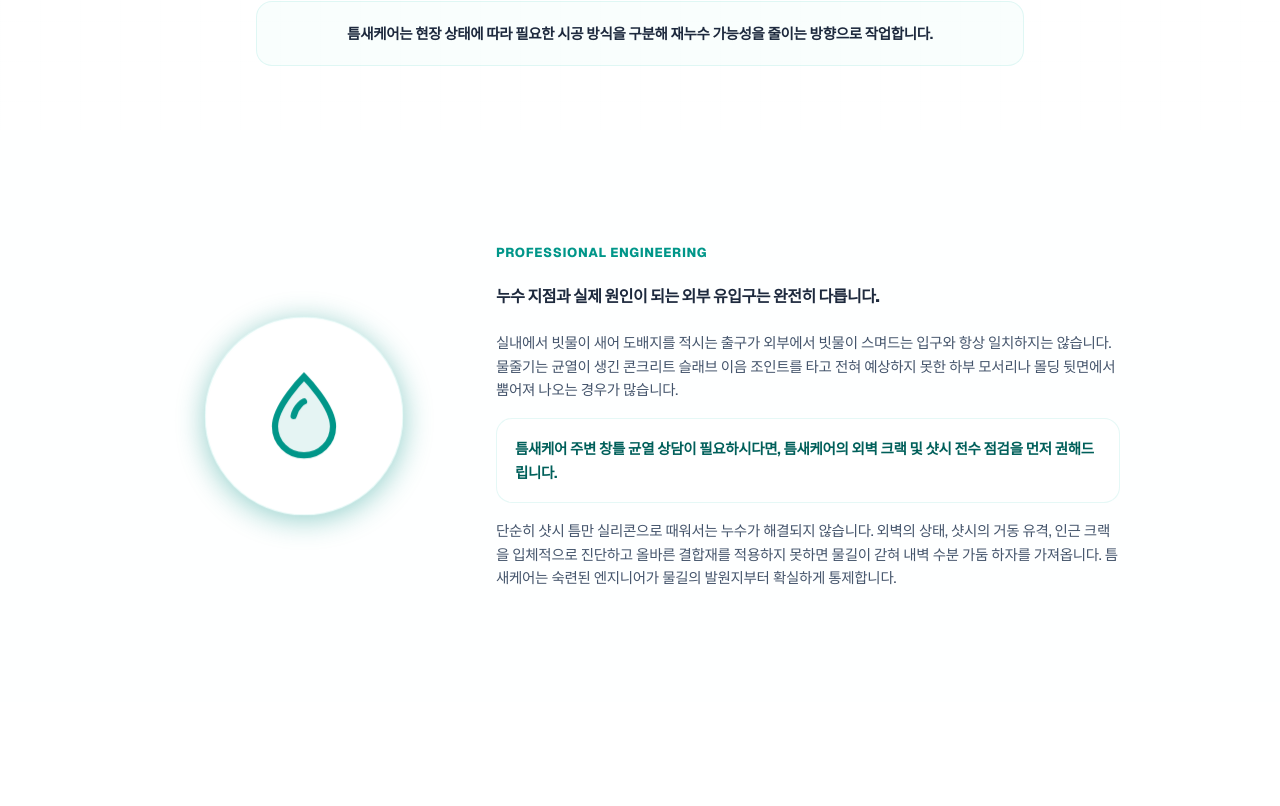
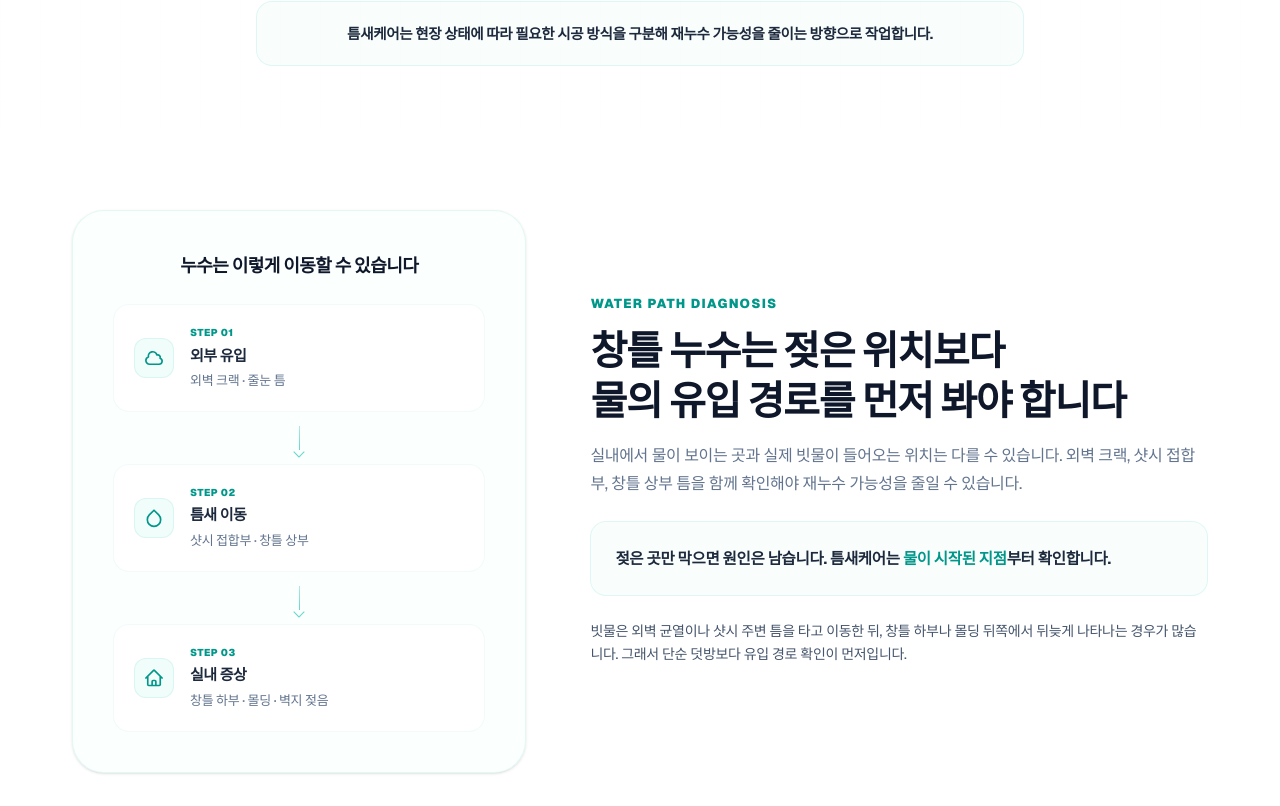
Before and after one commit to wogus5695-ctrl/Ngyeonggi-rope-01, a Next.js app: page / in a window 1280 px wide. Shown: the part 3314-4120 px from the top of the page. Built offline with nearby package versions, Linux system fonts and the light colour scheme.

Commit message:
style: Redesign PROFESSIONAL ENGINEERING section to WATER PATH DIAGNOSIS

```diff
--- a/src/components/sections/WhyProfessional.tsx
+++ b/src/components/sections/WhyProfessional.tsx
@@ -1,5 +1,6 @@
+"use client";
+
 import React from "react";
-import { BRAND_HUB_CONTENT } from "@/data/brandHub";
 
 interface WhyProfessionalProps {
   locationName: string;
@@ -7,55 +8,120 @@ interface WhyProfessionalProps {
 }
 
 export default function WhyProfessional({ locationName, dynamicBanner }: WhyProfessionalProps) {
-  const content = BRAND_HUB_CONTENT;
+  return (
+    <section className="py-20 bg-white relative overflow-hidden">
+      {/* Background soft decoration */}
+      <div className="absolute top-1/2 left-1/2 -translate-x-1/2 -translate-y-1/2 w-[500px] h-[500px] bg-teal-500/5 rounded-full blur-[120px] -z-10"></div>
 
-  return (
-    <section className="section-py bg-teal-50/10 relative overflow-hidden">
-      {/* Background soft light */}
-      <div className="absolute top-1/2 left-1/2 -translate-x-1/2 -translate-y-1/2 w-96 h-96 bg-teal-500/5 rounded-full blur-3xl -z-10"></div>
+      <div className="max-w-[1200px] mx-auto px-4 sm:px-6 lg:px-8 relative z-10">
 
-      <div className="max-w-5xl mx-auto px-4 sm:px-6 lg:px-8">
-        <div className="grid grid-cols-1 lg:grid-cols-12 gap-12 items-center">
+        {/* 2-Column Split: 40% Diagram / 60% Copy */}
+        <div className="flex flex-col lg:flex-row gap-12 lg:gap-16 items-center">
 
-          {/* Left Visual Icon Block */}
-          <div className="lg:col-span-4 flex justify-center">
-            <div className="w-48 h-48 rounded-full border border-teal-500/10 bg-white flex items-center justify-center shadow-lg relative pulse-button">
-              {/* Droplet SVG */}
-              <svg className="w-24 h-24 text-teal-600" viewBox="0 0 24 24" fill="none" xmlns="http://www.w3.org/2000/svg">
-                <path d="M12 2.5C12 2.5 19 9.5 19 14.5C19 18.366 15.866 21.5 12 21.5C8.13401 21.5 5 18.366 5 14.5C5 9.5 12 2.5 12 2.5Z" fill="currentColor" opacity="0.1" />
-                <path d="M12 2.5C12 2.5 19 9.5 19 14.5C19 18.366 15.866 21.5 12 21.5C8.13401 21.5 5 18.366 5 14.5C5 9.5 12 2.5 12 2.5Z" stroke="currentColor" strokeWidth="1.5" />
-                <path d="M9.5 12c.5-2.5 2.5-3.5 2.5-3.5" stroke="currentColor" strokeWidth="1.5" strokeLinecap="round" />
-              </svg>
+          {/* Left: Diagram Card (40%) */}
+          <div className="w-full lg:w-[40%] bg-[#f0fdfa]/30 border border-teal-500/10 rounded-[32px] p-8 sm:p-10 shadow-sm shrink-0 space-y-6 order-2 lg:order-1">
+            <h3 className="text-[18px] font-extrabold text-slate-900 tracking-tight text-center">
+              누수는 이렇게 이동할 수 있습니다
+            </h3>
+
+            {/* 3-Step Flow Diagram */}
+            <div className="space-y-1">
+
+              {/* Step 1 */}
+              <div className="flex gap-4 items-center bg-white p-5 rounded-2xl border border-teal-500/5 shadow-3xs transition-all duration-300 hover:border-teal-500/10">
+                <div className="w-10 h-10 bg-teal-50 rounded-xl text-teal-600 shrink-0 flex items-center justify-center border border-teal-500/10 shadow-3xs">
+                  {/* 외부 유입 아이콘: 구름과 비 */}
+                  <svg className="w-5 h-5 text-teal-600" fill="none" stroke="currentColor" strokeWidth="2" viewBox="0 0 24 24">
+                    <path strokeLinecap="round" strokeLinejoin="round" d="M2.25 15a4.5 4.5 0 004.5 4.5H18a3.75 3.75 0 001.332-7.257 3 3 0 00-3.758-3.848 5.25 5.25 0 00-10.233 2.33A4.502 4.502 0 002.25 15z" />
+                  </svg>
+                </div>
+                <div className="space-y-0.5">
+                  <span className="text-[10px] font-black text-teal-600 tracking-wider uppercase block">STEP 01</span>
+                  <h4 className="text-[15px] font-bold text-slate-800">외부 유입</h4>
+                  <p className="text-[13px] text-slate-500 font-medium">외벽 크랙 · 줄눈 틈</p>
+                </div>
+              </div>
+
+              {/* Connector line with Down Arrow */}
+              <div className="flex justify-center py-2.5">
+                <div className="h-6 w-[1px] bg-gradient-to-b from-teal-500/30 to-teal-500/60 relative">
+                  <div className="absolute -bottom-1.5 left-1/2 -translate-x-1/2 w-2 h-2 border-r border-b border-teal-500/60 rotate-45"></div>
+                </div>
+              </div>
+
+              {/* Step 2 */}
+              <div className="flex gap-4 items-center bg-white p-5 rounded-2xl border border-teal-500/5 shadow-3xs transition-all duration-300 hover:border-teal-500/10">
+                <div className="w-10 h-10 bg-teal-50 rounded-xl text-teal-600 shrink-0 flex items-center justify-center border border-teal-500/10 shadow-3xs">
+                  {/* 틈새 이동 아이콘: 물방울 보조 아이콘 */}
+                  <svg className="w-5 h-5 text-teal-600" fill="none" stroke="currentColor" strokeWidth="2" viewBox="0 0 24 24">
+                    <path strokeLinecap="round" strokeLinejoin="round" d="M12 2.69l5.66 5.66a8 8 0 1 1-11.31 0z" />
+                  </svg>
+                </div>
+                <div className="space-y-0.5">
+                  <span className="text-[10px] font-black text-teal-600 tracking-wider uppercase block">STEP 02</span>
+                  <h4 className="text-[15px] font-bold text-slate-800">틈새 이동</h4>
+                  <p className="text-[13px] text-slate-500 font-medium">샷시 접합부 · 창틀 상부</p>
+                </div>
+              </div>
+
+              {/* Connector line with Down Arrow */}
+              <div className="flex justify-center py-2.5">
+                <div className="h-6 w-[1px] bg-gradient-to-b from-teal-500/30 to-teal-500/60 relative">
+                  <div className="absolute -bottom-1.5 left-1/2 -translate-x-1/2 w-2 h-2 border-r border-b border-teal-500/60 rotate-45"></div>
+                </div>
+              </div>
+
+              {/* Step 3 */}
+              <div className="flex gap-4 items-center bg-white p-5 rounded-2xl border border-teal-500/5 shadow-3xs transition-all duration-300 hover:border-teal-500/10">
+                <div className="w-10 h-10 bg-teal-50 rounded-xl text-teal-600 shrink-0 flex items-center justify-center border border-teal-500/10 shadow-3xs">
+                  {/* 실내 증상 아이콘: 집 모양 */}
+                  <svg className="w-5 h-5 text-teal-600" fill="none" stroke="currentColor" strokeWidth="2" viewBox="0 0 24 24">
+                    <path strokeLinecap="round" strokeLinejoin="round" d="M2.25 12l8.954-8.955c.44-.439 1.152-.439 1.591 0L21.75 12M4.5 9.75v10.125c0 .621.504 1.125 1.125 1.125H9.75v-4.875c0-.621.504-1.125 1.125-1.125h2.25c.621 0 1.125.504 1.125 1.125V21h4.125c.621 0 1.125-.504 1.125-1.125V9.75M8.25 21h8.25" />
+                  </svg>
+                </div>
+                <div className="space-y-0.5">
+                  <span className="text-[10px] font-black text-teal-600 tracking-wider uppercase block">STEP 03</span>
+                  <h4 className="text-[15px] font-bold text-slate-800">실내 증상</h4>
+                  <p className="text-[13px] text-slate-500 font-medium">창틀 하부 · 몰딩 · 벽지 젖음</p>
+                </div>
+              </div>
+
             </div>
           </div>
 
-          {/* Right Text Copy */}
-          <div className="lg:col-span-8 space-y-6 text-center lg:text-left">
-            <div className="text-teal-600 text-[13px] font-extrabold tracking-wider uppercase">
-              Professional Engineering
+          {/* Right: Content Area (60%) */}
+          <div className="w-full lg:w-[60%] flex flex-col justify-center space-y-6 order-1 lg:order-2 max-w-[640px]">
+
+            <div className="space-y-3">
+              <div className="text-teal-600 text-[13px] font-black tracking-widest uppercase">
+                WATER PATH DIAGNOSIS
+              </div>
+              <h2 className="text-3xl sm:text-[36px] xl:text-[40px] font-black text-[#0f172a] tracking-tight leading-[1.25] mt-1">
+                창틀 누수는 젖은 위치보다<br className="hidden sm:inline" /> 물의 유입 경로를 먼저 봐야 합니다
+              </h2>
+              <p className="text-[15px] sm:text-[16px] text-slate-500 leading-[1.7] pt-1">
+                실내에서 물이 보이는 곳과 실제 빗물이 들어오는 위치는 다를 수 있습니다. 외벽 크랙, 샷시 접합부, 창틀 상부 틈을 함께 확인해야 재누수 가능성을 줄일 수 있습니다.
+              </p>
             </div>
 
-            <h2 className="text-2.5xl sm:text-3.5xl font-black text-slate-800 tracking-tight leading-tight">
-              {content.whyProfessionalTitle}
-            </h2>
-
-            <div className="text-[14.5px] text-slate-600 space-y-4 leading-relaxed max-w-2xl mx-auto lg:mx-0">
-              <p>
-                실내에서 빗물이 새어 도배지를 적시는 출구가 외부에서 빗물이 스며드는 입구와 항상 일치하지는 않습니다.
-                물줄기는 균열이 생긴 콘크리트 슬래브 이음 조인트를 타고 전혀 예상하지 못한 하부 모서리나 몰딩 뒷면에서 뿜어져 나오는 경우가 많습니다.
-              </p>
-
-              {/* 1번 동적 템플릿 문구 삽입: {지역명} {작업명} 상담이 필요하다면 틈새케어에서 창틀과 외벽 주변 상태를 먼저 확인합니다. */}
-              <p className="bg-white border border-teal-500/10 p-4.5 rounded-2xl font-bold text-teal-800 text-left">
-                {dynamicBanner || `${locationName} 주변 창틀 균열 상담이 필요하시다면, 틈새케어의 외벽 크랙 및 샷시 전수 점검을 먼저 권해드립니다.`}
-              </p>
-
-              <p>
-                단순히 샷시 틈만 실리콘으로 때워서는 누수가 해결되지 않습니다. 외벽의 상태, 샷시의 거동 유격, 인근 크랙을 입체적으로 진단하고 올바른 결합재를 적용하지 못하면 물길이 갇혀 내벽 수분 가둠 하자를 가져옵니다. 틈새케어는 숙련된 엔지니어가 물길의 발원지부터 확실하게 통제합니다.
+            {/* Highlight Note Box */}
+            <div className="p-6 bg-teal-50/40 border border-teal-500/10 rounded-2xl">
+              <p className="text-[14.5px] sm:text-[15.5px] font-bold text-slate-800 leading-relaxed">
+                젖은 곳만 막으면 원인은 남습니다. 틈새케어는 <span className="text-teal-600 font-extrabold">물이 시작된 지점</span>부터 확인합니다.
               </p>
             </div>
+
+            {/* Bottom Copy description */}
+            <p className="text-[13.5px] sm:text-[14px] text-slate-600 leading-relaxed">
+              빗물은 외벽 균열이나 샷시 주변 틈을 타고 이동한 뒤, 창틀 하부나 몰딩 뒤쪽에서 뒤늦게 나타나는 경우가 많습니다. 그래서 단순 덧방보다 유입 경로 확인이 먼저입니다.
+            </p>
+
+            {/* SEO Dynamic Banner Hook (Hidden visually for crawlers) */}
+            <span className="sr-only opacity-0 pointer-events-none absolute w-0 h-0 overflow-hidden">
+              {dynamicBanner || `${locationName} 주변 창틀 균열 상담이 필요하시다면, 틈새케어의 외벽 크랙 및 샷시 전수 점검을 먼저 권해드립니다.`}
+            </span>
+
           </div>
-
         </div>
       </div>
     </section>
```
